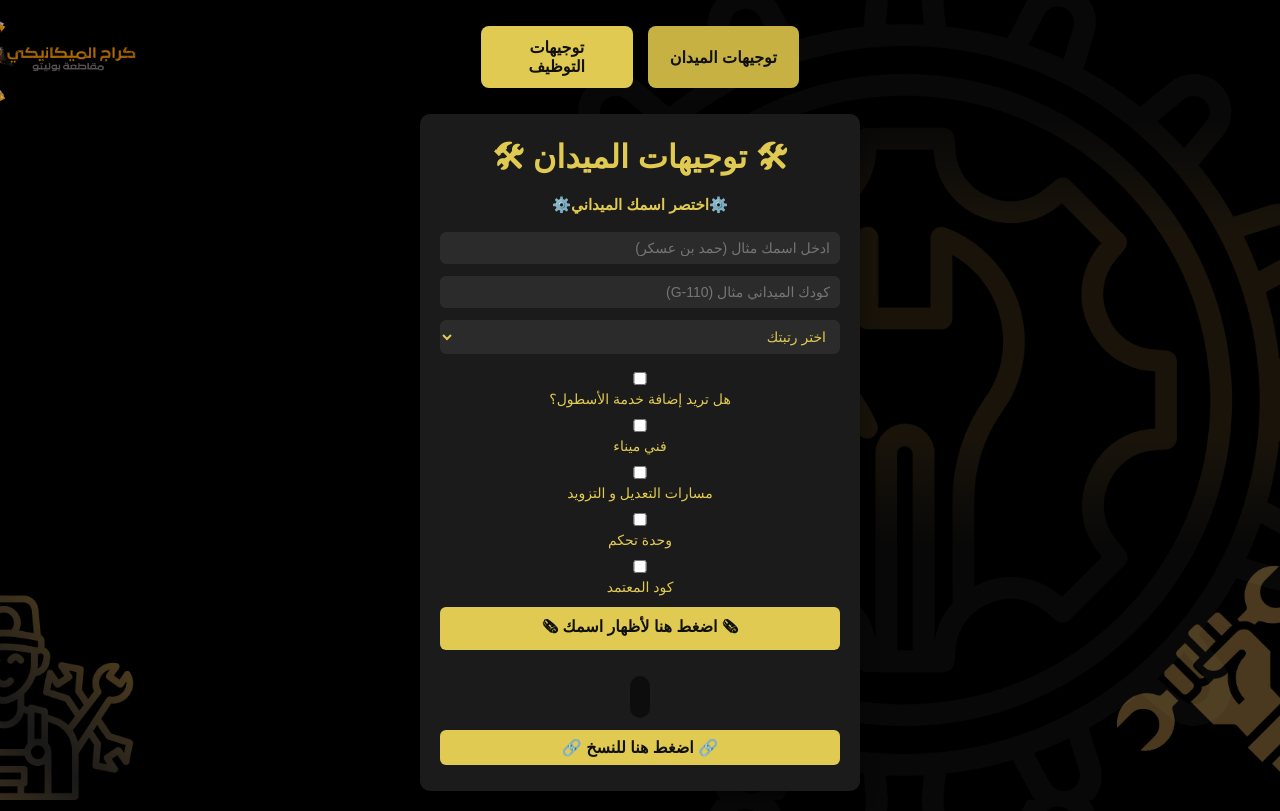
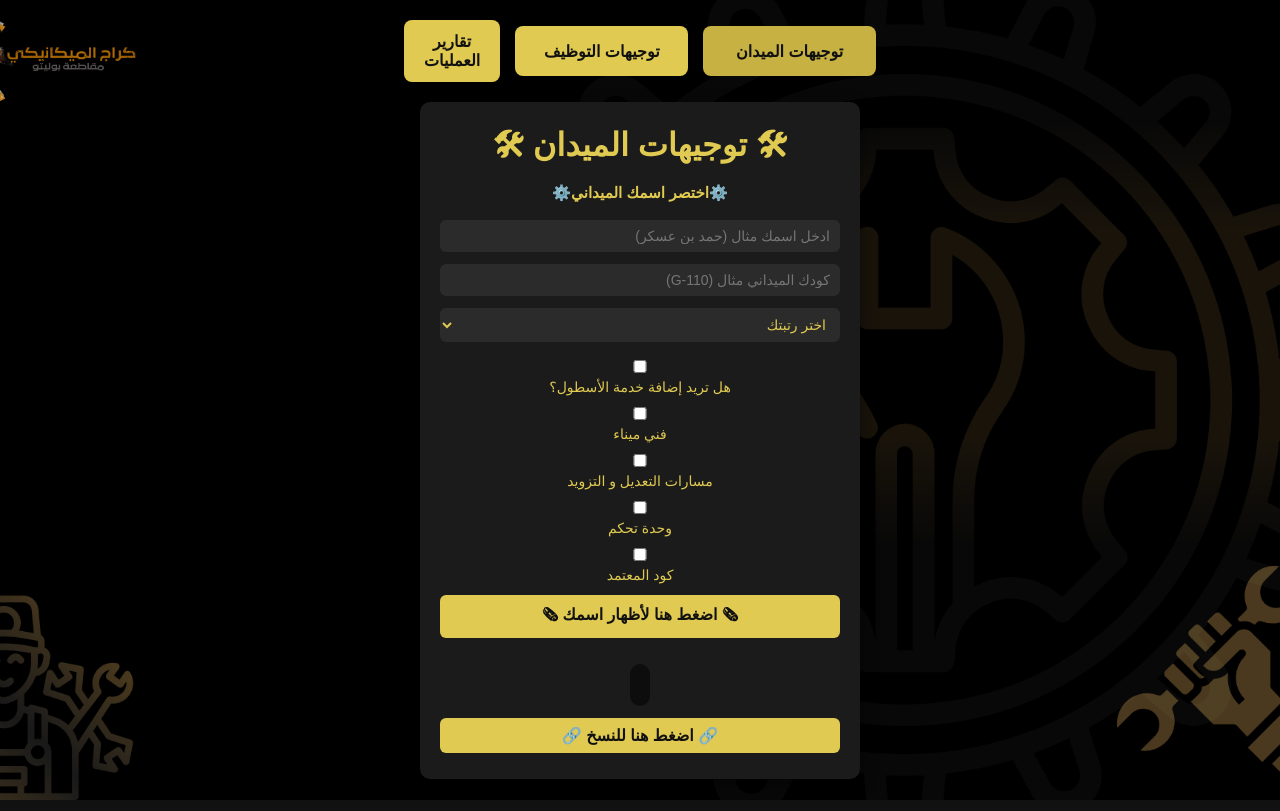
Before and after one commit to xhhp1/mechanics, a plain HTML site: page index.html in a window 1280 px wide. Drawn offline with Linux system fonts and the light colour scheme.

Commit message:
Update index.html

```diff
--- a/index.html
+++ b/index.html
@@ -66,6 +66,20 @@ body {
   cursor: pointer;
   transition: 0.3s;
 }
+.toggle-buttons .report-btn {
+  padding: 12px 20px;
+  font-size: 16px;
+  font-weight: bold;
+  background: #e0ca51;
+  color: #111;
+  border-radius: 8px;
+  text-decoration: none;
+  display: inline-block;
+  transition: 0.3s;
+}
+.toggle-buttons .report-btn:hover {
+  background: #c6b142;
+}
 .toggle-buttons button.active {
   background: #c6b142;
 }
@@ -130,6 +144,7 @@ label { display: block; font-size: 14px; margin: 6px 0; }
 <div class="toggle-buttons">
   <button id="fieldBtn" class="active">توجيهات الميدان</button>
   <button id="jobBtn">توجيهات التوظيف</button>
+  <a href="https://xhhp1.github.io/anything/" target="_blank" class="report-btn">تقارير العمليات</a>
 </div>
 
 <!-- توجيهات الميدان -->
```
